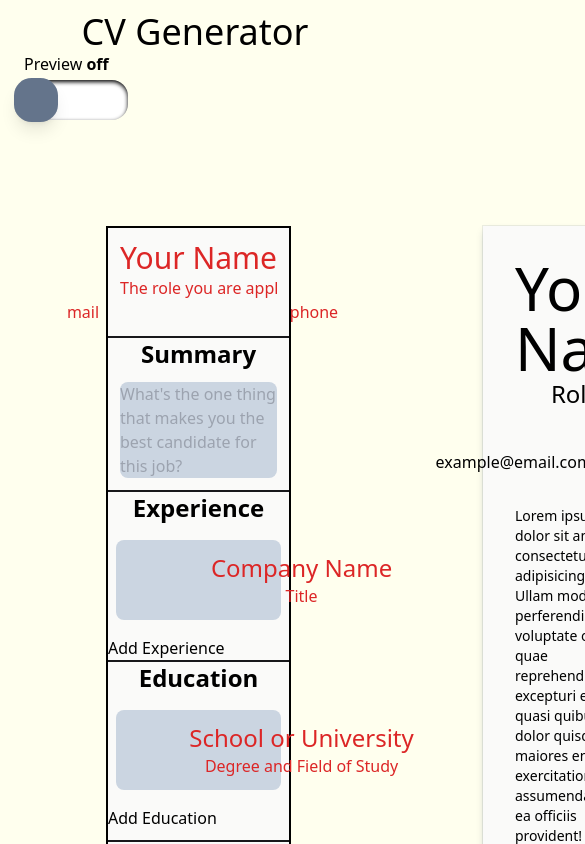
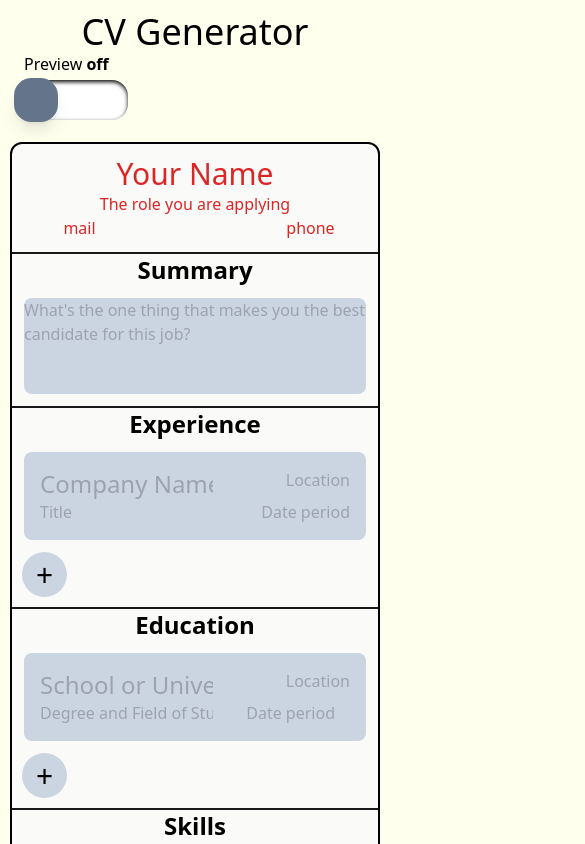
Before and after one commit to phscloq/cv-app, a Next.js app: page / in a window 390 px wide. Shown: the top 844 px of the page, 585 px wide, since content can reach past the window. Built offline with nearby package versions, Linux system fonts and the light colour scheme.

Commit message:
Update components for responsiveness

```diff
--- a/src/components/Education.tsx
+++ b/src/components/Education.tsx
@@ -12,10 +12,10 @@ export default function Education({education, onAdd, onChange}:{education:any, o
     })
 
     return (
-    <div className="w-full border-0 border-t-2 border-t-zinc-900 border-solid">
+    <div className="w-full mt-2.5  border-0 border-t-2 border-t-zinc-900 border-solid">
         <h3 className="text-center text-2xl font-bold">Education</h3>
          {EducationItems}
-        <button onClick={onAdd}>Add Education </button>
+        <button className='rounded-full text-3xl leading-normal px-3.5 mx-2.5 bg-slate-300 sm:mx-5 sm:mt-2' onClick={onAdd}>+</button>
     </div>
     )
 }
--- a/src/components/EducationItem.tsx
+++ b/src/components/EducationItem.tsx
@@ -1,16 +1,16 @@
 export default function EducationItem({id, educationItem, onChange}:{id:any, educationItem:any, onChange:any}){
 
     return(
-        <div className={`p-3 text-red-600 flex justify-between bg-slate-300	m-4 mx-auto w-11/12 rounded-lg`} >
-           <div className="flex flex-col">
-       <input  className="focus:outline-none text-center bg-transparent placeholder:text-red-600 text-2xl"
+        <div className={`p-3 flex  mx-auto sm:w-11/12 sm:justify-between  sm:bg-slate-300 sm:rounded-lg sm:mt-5`} >
+           <div className="flex flex-col  bg-slate-300 max-w-[60%] rounded-l-lg p-4 sm:bg-inherit">
+       <input  className="focus:outline-none text-left bg-transparent text-2xl"
       placeholder="School or University"
       value={educationItem.school}
       name='school'
 
       onChange={(e)=>onChange(e,id)}
       />
-       <input className="focus:outline-none text-center bg-transparent placeholder:text-red-600"
+       <input className="focus:outline-none text-left bg-transparent "
        type="text"
        placeholder="Degree and Field of Study"
        value={educationItem.deg}
@@ -21,8 +21,8 @@ export default function EducationItem({id, educationItem, onChange}:{id:any, edu
 
        </div>
 
-       <div className="flex flex-col">
-        <input className="focus:outline-none text-center bg-transparent placeholder:text-red-600"
+       <div className="flex flex-col justify-between bg-slate-300 max-w-[40%] rounded-r-lg p-4 sm:bg-inherit">
+        <input className="focus:outline-none text-right bg-transparent"
        type="text"
        placeholder="Location"
        value={educationItem.location}
@@ -30,7 +30,7 @@ export default function EducationItem({id, educationItem, onChange}:{id:any, edu
 
        onChange={(e)=>onChange(e,id)}
        />
-       <input className="bg-transparent focus:outline-none text-center  placeholder:text-red-600"
+       <input className="bg-transparent focus:outline-none text-right whitespace-normal break-all"
        type="number"
        placeholder="Date period"
        value={educationItem.date}
--- a/src/components/Form.tsx
+++ b/src/components/Form.tsx
@@ -9,15 +9,16 @@ import Skills from "./Skills";
 
 export default function Form({cv, onSummaryChange, onPersonChange,
     onExperienceAdd, onEducationAdd, onExperienceChange,
-    onEducationChange, onSkillSetAdd, onSkillAdd, onSkillSetChange, onSkillChange}:
+    onEducationChange, onSkillSetAdd, onSkillAdd, onSkillSetChange, onSkillChange, preview}:
     {cv:any, onSummaryChange:any, onPersonChange:any, onExperienceAdd:any, onEducationAdd:any,
         onExperienceChange:any, onEducationChange:any, onSkillSetAdd:any, onSkillAdd:any, onSkillSetChange:any,
-    onSkillChange:any
+    onSkillChange:any, preview:boolean
     }){
 
 
     return (
-    <div className="flex flex-col items-center  my-24 mx-24 border-solid border-2 border-black bg-stone-50	flex-1 w-2/4">
+    <div className={`${preview ? 'hidden':''} mt-3 flex flex-col items-center  max-w-[100%] border-solid border-2 border-black bg-stone-50 rounded-xl
+    sm:block sm:flex-1  sm:my-24 sm:mx-24 sm:w-2/4`}>
 
 
     <GeneralInformation info={cv.personalInfo}
--- a/src/components/Jobs.tsx
+++ b/src/components/Jobs.tsx
@@ -18,7 +18,7 @@ const JobsItems=experience.map((jobsItem:any)=>{
     <div className="w-full border-0 border-t-2 border-t-zinc-900 border-solid">
         <h3 className="text-center text-2xl font-bold">Experience   </h3>
         {JobsItems}
-        <button onClick={onExperienceAdd}>Add Experience </button>
+        <button className='rounded-full text-3xl leading-normal px-3.5 mx-2.5 bg-slate-300 sm:mx-5 sm:mt-2' onClick={onExperienceAdd}>+</button>
     </div>
     )
 }
--- a/src/components/JobsItem.tsx
+++ b/src/components/JobsItem.tsx
@@ -1,9 +1,9 @@
 export default function JobsItem({id, jobsItem, onChange}:{id:any, jobsItem:any, onChange:any}){
 
 return (
-    <div className={`p-3 text-red-600 flex justify-between bg-slate-300	m-4 mx-auto w-11/12 rounded-lg`}>
-    <div className="flex flex-col">
-    <input  className="focus:outline-none text-center bg-transparent placeholder:text-red-600 text-2xl"
+    <div className={`p-3 flex mx-auto sm:w-11/12 sm:bg-slate-300 sm:justify-between sm:rounded-lg sm:mt-5`}>
+    <div className="flex flex-col bg-slate-300  max-w-[60%] rounded-l-lg p-4 sm:bg-inherit">
+    <input  className="focus:outline-none text-left bg-transparent text-2xl"
     placeholder="Company Name"
     value={jobsItem.company}
     name='company'
@@ -11,7 +11,7 @@ return (
     onChange={(e)=>onChange(e,id)}
     />
 
-    <input className="focus:outline-none text-center bg-transparent placeholder:text-red-600"
+    <input className="focus:outline-none text-left bg-transparent "
     type="text"
     placeholder="Title"
     value={jobsItem.title}
@@ -20,8 +20,8 @@ return (
     />
     </div>
 
-    <div className="flex flex-col">
-    <input className="focus:outline-none text-center bg-transparent placeholder:text-red-600"
+    <div className="flex flex-col justify-between  max-w-[40%] p-4 bg-slate-300 rounded-r-lg sm:bg-inherit">
+    <input className="focus:outline-none text-right bg-transparent "
 type="text"
 placeholder="Location"
 value={jobsItem.location}
@@ -30,8 +30,8 @@ name='location'
 onChange={(e)=>onChange(e,id)}
 />
 
-<input className="bg-transparent focus:outline-none text-center  placeholder:text-red-600"
-type="number"
+<input className="bg-transparent focus:outline-none text-right whitespace-normal break-all"
+type="text"
 placeholder="Date period"
 value={jobsItem.date}
 name='date'
--- a/src/components/Preview.tsx
+++ b/src/components/Preview.tsx
@@ -1,4 +1,4 @@
-export default function Preview({cv}:{cv:any}){
+export default function Preview({cv, preview}:{cv:any, preview:boolean}){
     const { personalInfo, summary, experience, education, skills } = cv;
 
 const allExperience= experience.map((experienceItem:any)=>{
@@ -9,8 +9,8 @@ const allExperience= experience.map((experienceItem:any)=>{
                         <p>{experienceItem.title=='' ? 'Title': experienceItem.title}</p>
                         </div>
                         <div>
-                        <p>{experienceItem.location=='' ? 'Location': experienceItem.location}</p>
-                        <p>{experienceItem.date=='' ? 'dd/MM/YYYY': experienceItem.date}</p>
+                        <p className="text-right">{experienceItem.location=='' ? 'Location': experienceItem.location}</p>
+                        <p className="text-right break-all overflow-wrap">{experienceItem.date=='' ? 'Start/Finish': experienceItem.date}</p>
                         </div>
                     </div>
                 )
@@ -24,8 +24,8 @@ const allEducation= education.map((educationItem:any)=>{
             <p>{educationItem.deg=='' ? 'Degree': educationItem.deg}</p>
             </div>
             <div>
-            <p>{educationItem.location=='' ? 'Location': educationItem.location}</p>
-            <p>{educationItem.date=='' ? 'dd/MM/YYYY': educationItem.date}</p>
+            <p className="text-right">{educationItem.location=='' ? 'Location': educationItem.location}</p>
+            <p>{educationItem.date=='' ? 'Start/Finish': educationItem.date}</p>
             </div>
         </div>
     )
@@ -46,7 +46,8 @@ const allSkills= skills.map((skillItem:any)=>{
 })
 
     return (
-      <div className="shadow-custom w-2/4 my-24 mx-24 p-8 bg-stone-50 flex-1 h-fit">
+      <div className={`${preview ? '': 'hidden'}  max-w-[100%] mt-3  shadow-custom
+      sm:w-2/4 sm:my-24 sm:mx-24 sm:block p-8 bg-stone-50 sm:flex-1 sm:h-fit`}>
         <div className="text-center">
             <div className="">
                 <h1 className="text-6xl">{personalInfo.name=='' ? 'Your Name': personalInfo.name}</h1>
```
